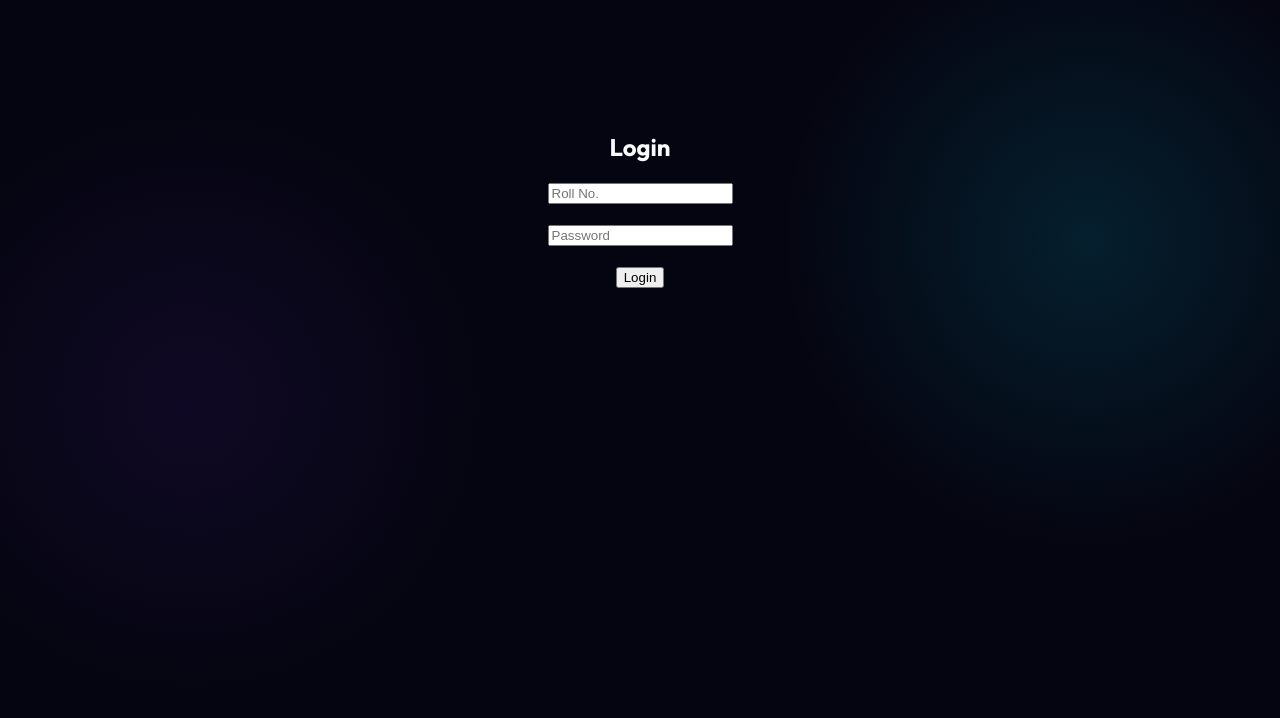
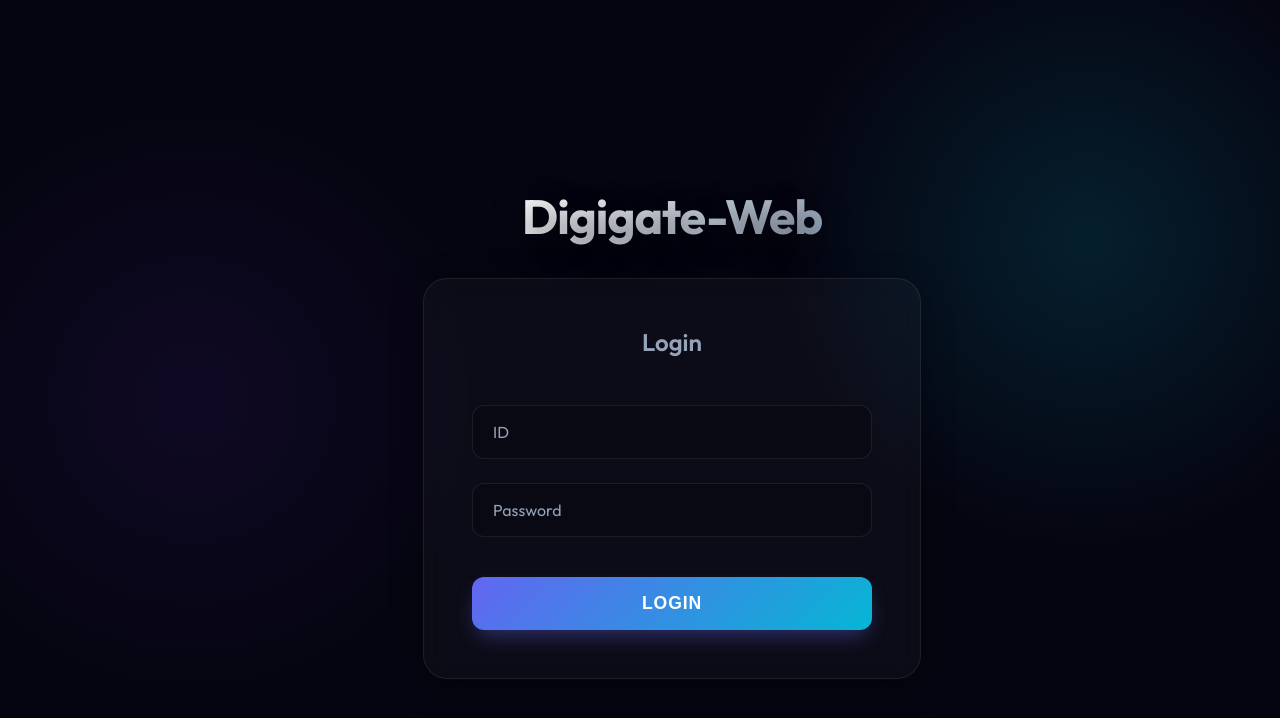
Before and after one commit to cosypix/Digigate-web, a React (Vite) app: page / in a window 1280 px wide. Shown: the top 718 px of the page. Built offline with nearby package versions, Linux system fonts and the light colour scheme.

Commit message:
implemented the login page

```diff
--- /dev/null
+++ b/src/pages/login.css
@@ -0,0 +1,188 @@
+/* Login Page Styles - Matching Admin Dashboard */
+@import url('https://fonts.googleapis.com/css2?family=Inter:wght@300;400;500;600;700&display=swap');
+@import url('https://fonts.googleapis.com/css2?family=Outfit:wght@300;400;500;600;700&display=swap');
+
+:root {
+    /* Core Colors */
+    --bg-dark: #050511;
+    --bg-gradient: radial-gradient(circle at 15% 50%, rgba(76, 29, 149, 0.15), transparent 25%),
+        radial-gradient(circle at 85% 30%, rgba(6, 182, 212, 0.15), transparent 25%);
+
+    /* Glassmorphism */
+    --glass-bg: rgba(255, 255, 255, 0.03);
+    --glass-border: rgba(255, 255, 255, 0.08);
+    --glass-highlight: rgba(255, 255, 255, 0.12);
+    --glass-shadow: 0 8px 32px 0 rgba(0, 0, 0, 0.37);
+    --backdrop-blur: 12px;
+
+    /* Accents */
+    --primary: #6366f1;
+    --primary-glow: rgba(99, 102, 241, 0.4);
+    --secondary: #06b6d4;
+    --accent: #f472b6;
+    --danger: #ef4444;
+    --success: #10b981;
+
+    /* Text */
+    --text-main: #f8fafc;
+    --text-muted: #94a3b8;
+
+    /* Spacing & Radius */
+    --radius-xl: 24px;
+    --radius-lg: 16px;
+    --radius-md: 12px;
+}
+
+.login-container {
+    position: fixed;
+    top: 0;
+    left: 0;
+    width: 100vw;
+    height: 100vh;
+    margin: 0;
+    padding: 0;
+    display: flex;
+    flex-direction: column;
+    background-color: var(--bg-dark);
+    background-image: var(--bg-gradient);
+    background-attachment: fixed;
+    justify-content: center;
+    align-items: center;
+    text-align: center;
+    padding: 2rem;
+    animation: fadeIn 0.8s cubic-bezier(0.22, 1, 0.36, 1);
+    color: var(--text-main);
+    font-family: 'Outfit', 'Inter', sans-serif;
+    overflow: hidden;
+}
+
+.login-card {
+    background: var(--glass-bg);
+    backdrop-filter: blur(var(--backdrop-blur));
+    -webkit-backdrop-filter: blur(var(--backdrop-blur));
+    border: 1px solid var(--glass-border);
+    padding: 3rem;
+    border-radius: var(--radius-xl);
+    box-shadow: var(--glass-shadow);
+    width: 100%;
+    max-width: 400px;
+    text-align: center;
+    position: relative;
+    overflow: hidden;
+    display: flex;
+    flex-direction: column;
+    gap: 2rem;
+}
+
+.login-app-title {
+    font-size: 3rem;
+    font-weight: 800;
+    margin: 0;
+    background: linear-gradient(135deg, #fff 0%, #94a3b8 100%);
+    -webkit-background-clip: text;
+    background-clip: text;
+    -webkit-text-fill-color: transparent;
+    letter-spacing: -0.02em;
+    text-shadow: 0 10px 30px rgba(0, 0, 0, 0.5);
+    margin-bottom: 2rem;
+}
+
+.login-title {
+    font-size: 1.5rem;
+    font-weight: 600;
+    margin: 0;
+    color: var(--text-muted);
+    margin-bottom: 1rem;
+}
+
+.login-form {
+    display: flex;
+    flex-direction: column;
+    gap: 1.5rem;
+}
+
+.login-input {
+    width: 100%;
+    padding: 1rem 1.25rem;
+    background: rgba(0, 0, 0, 0.2);
+    border: 1px solid var(--glass-border);
+    border-radius: var(--radius-md);
+    color: var(--text-main);
+    font-size: 1rem;
+    transition: all 0.3s ease;
+    box-sizing: border-box;
+    font-family: inherit;
+}
+
+.login-input:focus {
+    outline: none;
+    border-color: var(--primary);
+    background: rgba(0, 0, 0, 0.4);
+    box-shadow: 0 0 0 3px var(--primary-glow);
+}
+
+.login-input::placeholder {
+    color: var(--text-muted);
+}
+
+.login-btn {
+    width: 100%;
+    padding: 1rem;
+    background: linear-gradient(135deg, var(--primary), var(--secondary));
+    color: white;
+    border: none;
+    border-radius: var(--radius-md);
+    font-size: 1.1rem;
+    font-weight: 600;
+    cursor: pointer;
+    transition: all 0.3s cubic-bezier(0.175, 0.885, 0.32, 1.275);
+    box-shadow: 0 10px 20px -5px var(--primary-glow);
+    margin-top: 1rem;
+    text-transform: uppercase;
+    letter-spacing: 0.05em;
+}
+
+.login-btn:hover {
+    transform: translateY(-2px);
+    box-shadow: 0 15px 30px -5px rgba(99, 102, 241, 0.5);
+    filter: brightness(1.1);
+}
+
+.login-btn:active {
+    transform: translateY(0);
+}
+
+.error-message {
+    color: var(--danger);
+    margin-top: 1rem;
+    font-size: 0.9rem;
+    background: rgba(239, 68, 68, 0.1);
+    padding: 0.5rem;
+    border-radius: var(--radius-md);
+    border: 1px solid rgba(239, 68, 68, 0.2);
+}
+
+@keyframes fadeIn {
+    from {
+        opacity: 0;
+        transform: translateY(20px);
+    }
+
+    to {
+        opacity: 1;
+        transform: translateY(0);
+    }
+}
+
+/* Responsive */
+@media (max-width: 768px) {
+    .login-card {
+        padding: 2rem;
+        width: 90%;
+        max-width: 100%;
+    }
+
+    .login-app-title {
+        font-size: 2.5rem;
+    }
+}
--- a/src/pages/login.jsx
+++ b/src/pages/login.jsx
@@ -1,4 +1,5 @@
 import React, { useState } from "react";
+import './login.css';
 
 function LoginPage() {
   const [username, setUsername] = useState("");
@@ -12,51 +13,73 @@ function LoginPage() {
       const response = await fetch("http://localhost:3000/api/login", {
         method: "POST",
         headers: {
-                    "Content-Type": "application/json"
+          "Content-Type": "application/json",
         },
         credentials: "include",
         body: JSON.stringify({ username, password }),
       });
+
       const data = await response.json();
+
       if (!response.ok) {
-                setError(data.error);
-            } else {
-                if (data.role === 'admin') {
+        setError(data?.error || "Login failed");
+        return;
+      }
+
+      switch (data.role) {
+        case 'admin':
           window.location.href = "/admin-dashboard";
-                }
-                else if (data.role==='guard') {
+          break;
+        case 'guard':
           window.location.href = "/guard-page";
-                }
-                else if (data.role === 'student') {
+          break;
+        case 'student':
           window.location.href = "/student-dashboard";
-                } else {
+          break;
+        default:
           window.location.href = "/dashboard";
       }
-            }
     } catch (err) {
+      console.error(err);
       setError("Network error. Please try again later.");
     }
-    }
+  };
 
   return (
-        <div style={{ textAlign: "center", marginTop: "100px" }}>
-            <h2>Login</h2>
-            <form onSubmit={handleLogin}>
+    <div className="login-container">
+      <h1 className="login-app-title">Digigate-Web</h1>
+      <div className="login-card">
+        <h2 className="login-title">Login</h2>
+        <form className="login-form" onSubmit={handleLogin}>
           <input
-                    placeholder="Roll No."
+            className="login-input"
+            type="text"
+            name="username"
+            placeholder="ID"
+            autoComplete="username"
             value={username}
             onChange={(e) => setUsername(e.target.value)}
-                /><br /><br />
+            required
+          />
+
           <input
+            className="login-input"
+            type="password"
+            name="password"
             placeholder="Password"
-                    type="password"
+            autoComplete="current-password"
             value={password}
             onChange={(e) => setPassword(e.target.value)}
-                /><br /><br />
-                <button type="submit">Login</button>
+            required
+          />
+
+          <button type="submit" className="login-btn">Login</button>
         </form>
-            {<p style={{ color: "red" }}>{error}</p>}
+
+        {error && <p className="error-message" role="alert">{error}</p>}
+      </div>
     </div>
   );
 }
+
 export default LoginPage;
```
Lines whose indentation alone changed are shown as unchanged.
